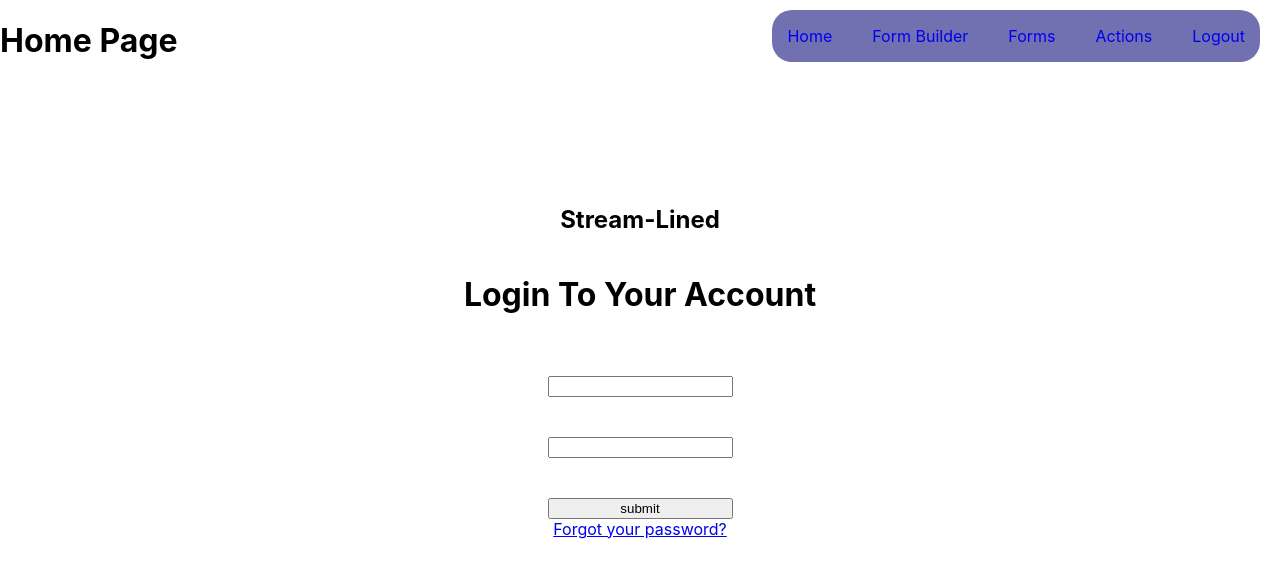
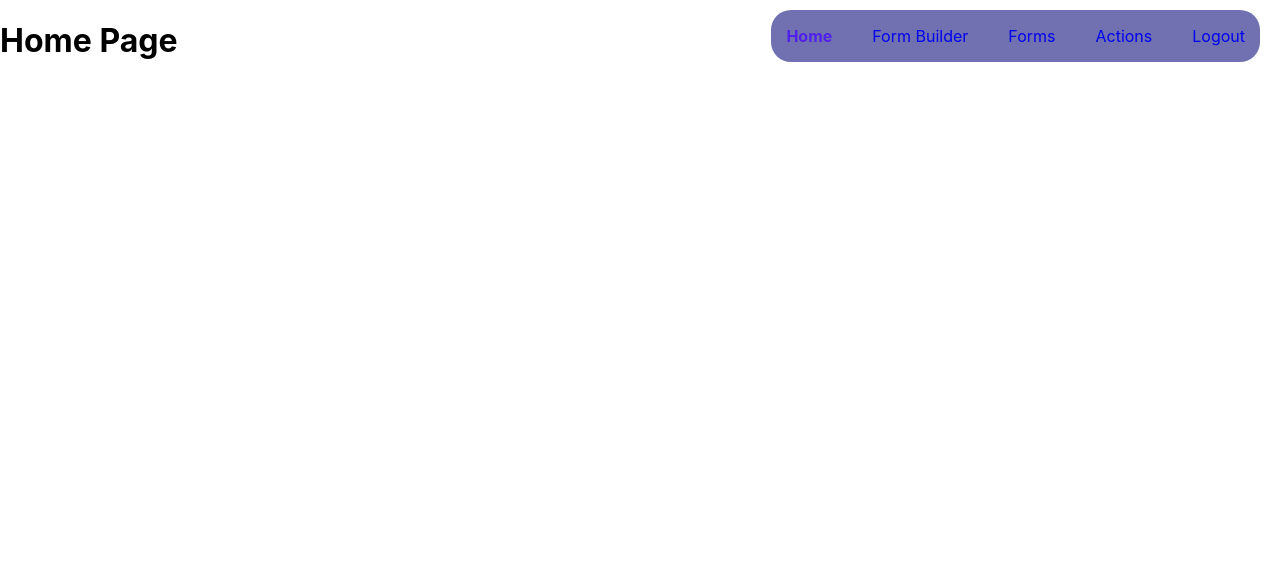
Before and after one commit to pipersjames/t3a2react-app, a React (Create React App) app: page / in a window 1280 px wide. Shown: the top 578 px of the page. Built offline with nearby package versions, Linux system fonts and the light colour scheme.

Commit message:
fix: navigation

```diff
--- a/src/App.js
+++ b/src/App.js
@@ -1,21 +1,22 @@
+import { Route, Routes } from 'react-router-dom';
 import './App.css';
 import CreateAccount from './components/CreateAccount';
 import LoginForm from './components/LoginForm';
 import Navbar from './components/Navbar';
 import HomePage from './pages/HomePage';
-import { Routes, Route } from 'react-router-dom';
+
 
 
 function App() {
+
   return (
     <div className="App">
-      <Navbar />
+      <Navbar/>
       <Routes>
         <Route path="/login" element={<LoginForm/>}/>
         <Route path='/create-new-user' element={<CreateAccount/>}/>
-        <Route path = '/' element = {<HomePage />} />
+        <Route path ='/' element={<HomePage/>}/>
       </Routes>
-      <LoginForm/>
     </div>
   );
 }
--- a/src/components/Navbar.jsx
+++ b/src/components/Navbar.jsx
@@ -7,10 +7,10 @@ export default function Navbar() {
             <div className = "navbar-menu">
                 <ul>
                     <li>
-                        <NavLink to='/Home' activeClassName="active">Home</NavLink>
+                        <NavLink to='/' activeClassName="active">Home</NavLink>
                     </li>
                     <li>
-                        <NavLink to='/Form Builder' activeClassName="active">Form Builder</NavLink>
+                        <NavLink to='/FormBuilder' activeClassName="active">Form Builder</NavLink>
                     </li>
                     <li>
                         <NavLink to='/Forms' activeClassName="active">Forms</NavLink>
```
